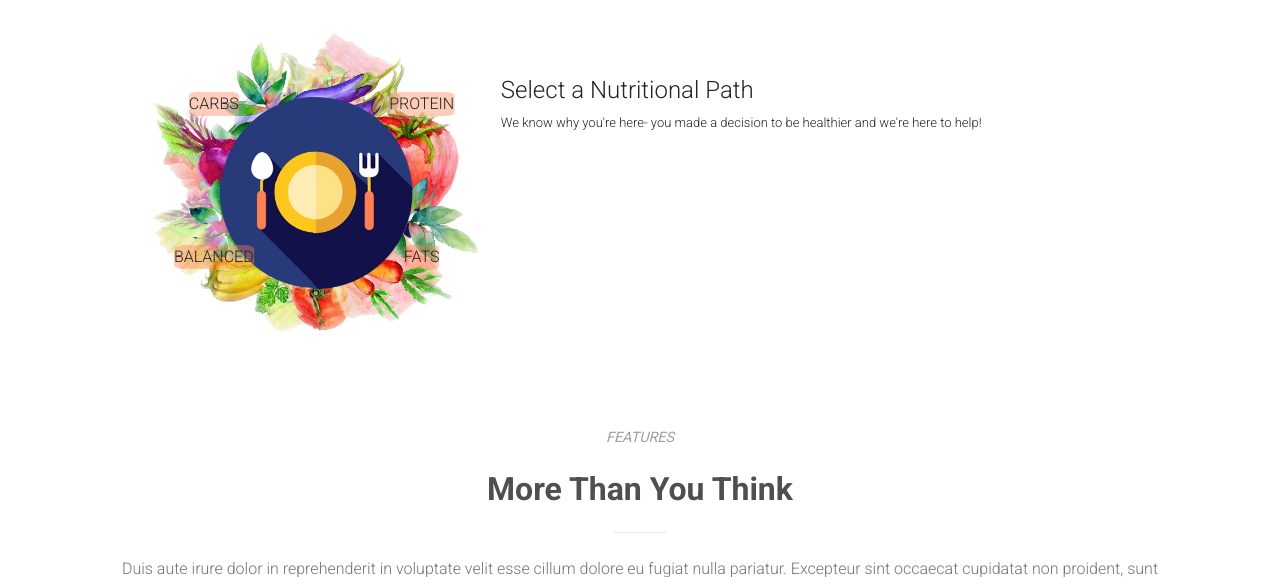
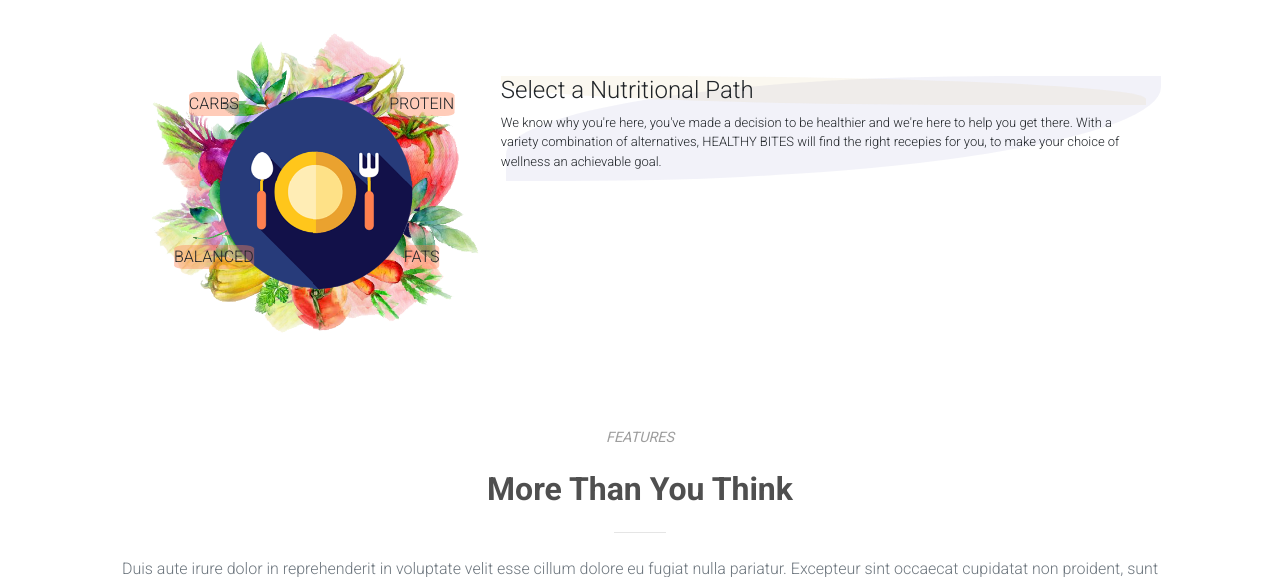
Before and after one commit to erodriiguezz/healthy_bites, a PHP site: page / in a window 1280 px wide. Shown: the part 494-1071 px from the top of the page. Run offline with PHP 8.4, Linux system fonts and the light colour scheme; some libraries are stand-ins or nearby versions.

Commit message:
updates to healthy bites  easy Options grid

```diff
--- a/assets/script/diet.js
+++ b/assets/script/diet.js
@@ -4,8 +4,12 @@ var balDiet = $(".balanced");
 var fatDiet = $(".goodFat");
 var nutInfo = $(".nutValues");
 
+$(".title").on("mouseenter", function() {
+  $(".title").text("Becoming Healthier is your Choice");
+});
+
 $(".upperleft").on("click ", function() {
-  carbDiet.animate({ width: "300px" });
+  carbDiet.animate({ width: "200px" });
   proDiet.animate({ width: "0px" });
   balDiet.animate({ width: "0px" });
   fatDiet.animate({ width: "0px" });
@@ -29,7 +33,7 @@ $(".upperleft").on("mouseleave", function() {
 });
 
 $(".upperright").on("click ", function() {
-  proDiet.animate({ width: "300px" });
+  proDiet.animate({ width: "200px" });
   carbDiet.animate({ width: "0px" });
 
   balDiet.animate({ width: "0px" });
@@ -54,7 +58,7 @@ $(".upperright").on("mouseleave", function() {
 });
 
 $(".leftdown").on("click ", function() {
-  balDiet.animate({ width: "300px" });
+  balDiet.animate({ width: "200px" });
   carbDiet.animate({ width: "0px" });
   proDiet.animate({ width: "0px" });
   fatDiet.animate({ width: "0px" });
@@ -77,12 +81,12 @@ $(".leftdown").on("mouseleave", function() {
 });
 
 $(".rightdown").on("click ", function() {
-  fatDiet.animate({ width: "300px" });
+  fatDiet.animate({ width: "200px" });
   balDiet.animate({ width: "0px" });
   carbDiet.animate({ width: "0px" });
   proDiet.animate({ width: "0px" });
 
-  $(".title").text("Fat Diet");
+  $(".title").text("The Fat Tactic");
   $(".facts").text(
     "Fats are one of the three main macronutrients, along with carbohydrates and proteins."
   );
--- a/assets/styles/nutrition.css
+++ b/assets/styles/nutrition.css
@@ -9,13 +9,14 @@ p {
 }
 
 .uu {
-  margin-top: -90px;
-  margin-left: 70px;
+  margin-top: -80px;
+  margin-left: 85px;
 }
 
 .b {
   margin-left: 65px;
 }
+
 .c {
   margin-left: 65px;
 }
@@ -50,6 +51,18 @@ body > div > div.row > div:nth-child(5) {
   padding: 0px;
 }
 
+.tt {
+  background-color: hsl(43, 89%, 38%, 0.06);
+  border-bottom-left-radius: 75%;
+  border-top-right-radius: 80%;
+}
+.as {
+  background-color: hsl(240, 100%, 27%, 0.05);
+
+  border-bottom-right-radius: 90%;
+  border-top-left-radius: 75%;
+}
+
 /* p {
   /*border: solid 1.5px rgb(243, 180, 7);*/
 /* align-items: center;
--- a/index.html
+++ b/index.html
@@ -108,12 +108,14 @@
             style=" width: 146px;height:148px; float:left; margin-top: 4.5px;"
           /><div class="centered p">PROTEIN</div>
         </div>
-        <div class="col-6">
+        <div class="col-6 as">
           <div class="nutValues">
-            <h4 class="title">Select a Nutritional Path</h4>
-            <p class="facts">We know why you're here- you made a decision to be healthier and we're here to help!</p>
+            <h4 class="title tt">Select a Nutritional Path</h4>
+            <p class="facts">We know why you're here, you've made a decision to be healthier and we're here to help you get there. With a variety combination of alternatives, HEALTHY BITES will find the right recepies for you, to make your choice of wellness an achievable goal.
+           </p>
             <p class="dietbenefits"></p>
             <h6 class="ouroptions"></h6>
+
             <p class="typeone"></p>
             <p class="typetwo"></p>
           </div>
```
